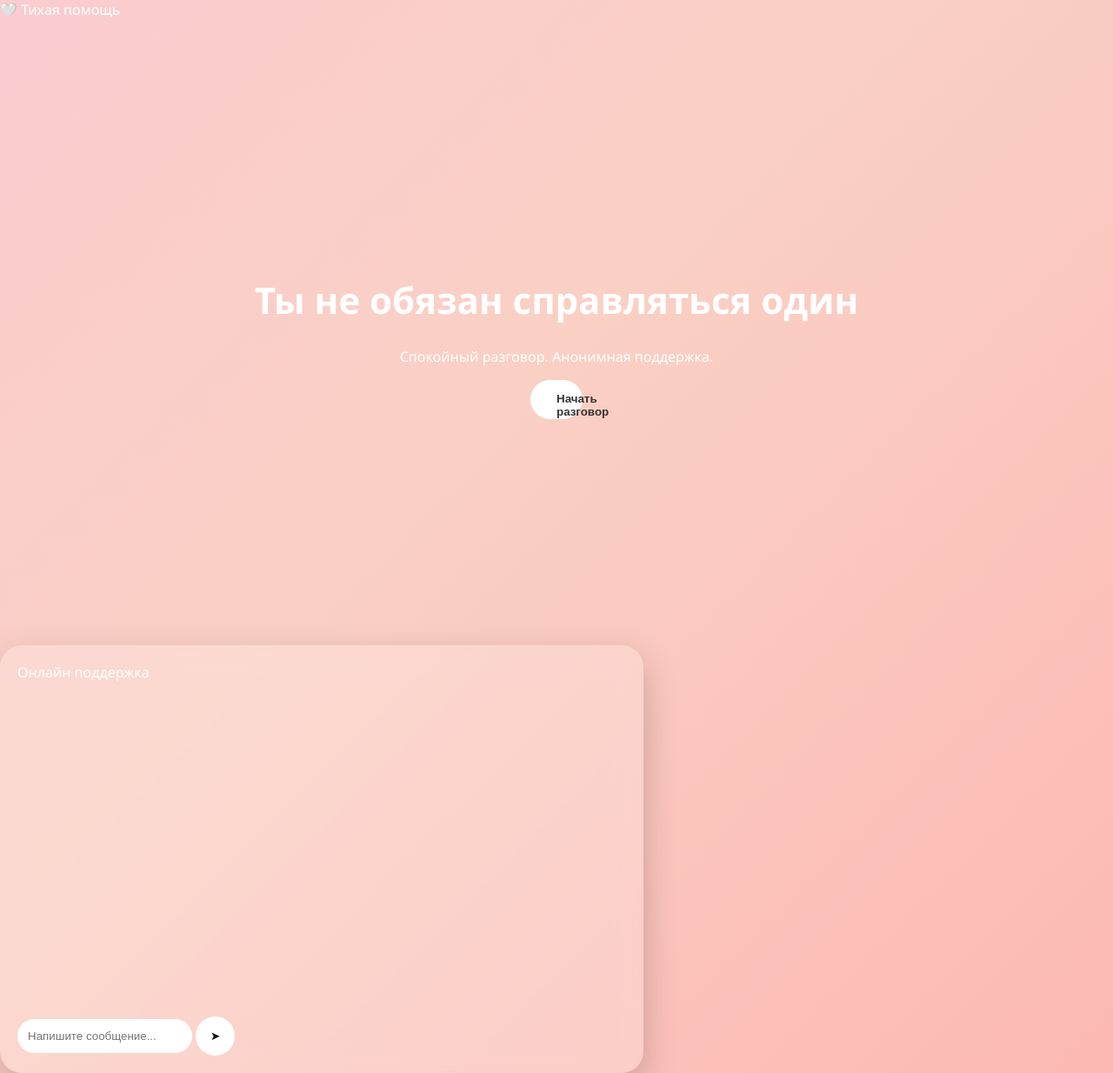
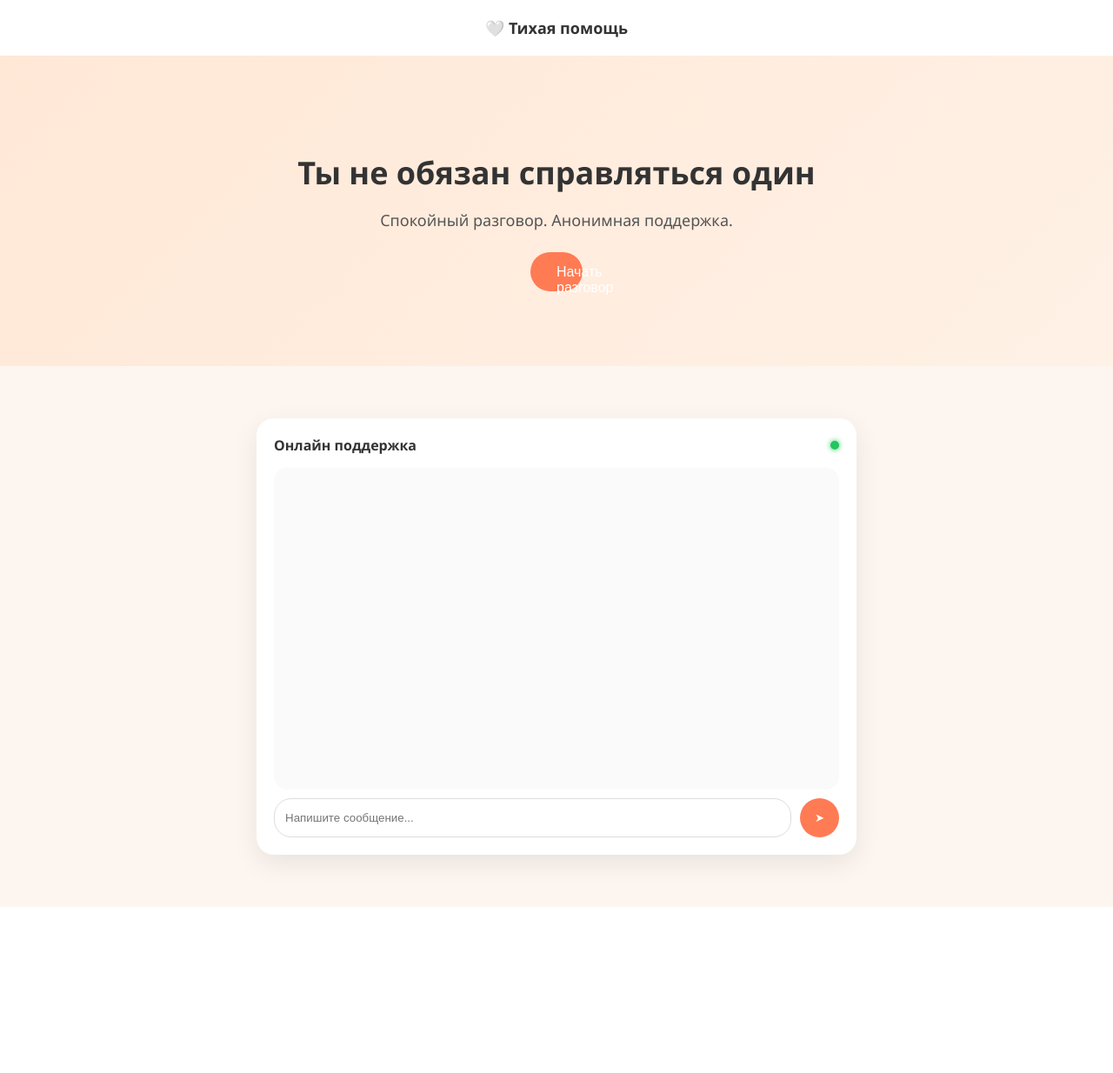
Before and after one commit to S1XEYES777/Quiet-Help, a Flask app: page / in a window 1280 px wide. Shown: the whole page at 87% size. After the commit the page ends 1043 px from the top, so only its background shows below. Run offline with Flask 3, Linux system fonts and the light colour scheme; some libraries are stand-ins or nearby versions.

Commit message:
Update style.css

```diff
--- a/static/style.css
+++ b/static/style.css
@@ -1,171 +1,131 @@
 body{
 margin:0;
 font-family:'Segoe UI',sans-serif;
-color:#fff;
-overflow-x:hidden;
-background:linear-gradient(-45deg,#ff9a9e,#fad0c4,#fbc2eb,#a6c1ee);
-background-size:400% 400%;
-animation:gradient 15s ease infinite;
-transition:0.4s;
+background:#fdf6f0;
+color:#333;
 }
 
-@keyframes gradient{
-0%{background-position:0% 50%;}
-50%{background-position:100% 50%;}
-100%{background-position:0% 50%;}
-}
-
-.dark{
-background:linear-gradient(-45deg,#1e1e1e,#2b2b2b,#3a3a3a,#111);
-}
-
-.topbar{
-display:flex;
-justify-content:space-between;
-align-items:center;
-padding:15px 25px;
-background:rgba(255,255,255,0.15);
-backdrop-filter:blur(10px);
-position:sticky;
-top:0;
-}
-
-.brand{
-display:flex;
-align-items:center;
-gap:10px;
+.header{
+padding:20px;
+background:#ffffff;
+box-shadow:0 2px 8px rgba(0,0,0,0.05);
+text-align:center;
+font-weight:600;
 font-size:18px;
-font-weight:600;
-}
-
-.pulse{
-animation:pulse 2s infinite;
-}
-
-@keyframes pulse{
-0%{transform:scale(1);}
-50%{transform:scale(1.2);}
-100%{transform:scale(1);}
-}
-
-.mode-btn{
-background:none;
-border:none;
-font-size:20px;
-cursor:pointer;
-color:white;
 }
 
 .hero{
-height:90vh;
-display:flex;
-flex-direction:column;
-justify-content:center;
-align-items:center;
+padding:80px 20px;
 text-align:center;
-padding:0 20px;
+background:linear-gradient(135deg,#ffe8d6,#fff1e6);
 }
 
 .hero h1{
-font-size:42px;
-margin-bottom:10px;
+font-size:36px;
+margin-bottom:15px;
+}
+
+.hero p{
+font-size:18px;
+margin-bottom:25px;
+color:#555;
 }
 
 .hero button{
 padding:14px 30px;
 border:none;
 border-radius:30px;
-background:#ffffff;
-color:#333;
-font-weight:600;
+background:#ff7b54;
+color:white;
+font-size:16px;
 cursor:pointer;
 transition:0.3s;
 }
 
 .hero button:hover{
-transform:scale(1.05);
+background:#ff5722;
 }
 
-.chat-section{
+.chat-wrapper{
+padding:60px 20px;
 display:flex;
 justify-content:center;
-padding:50px 20px;
 }
 
 .chat-card{
 width:100%;
-max-width:700px;
-background:rgba(255,255,255,0.2);
-backdrop-filter:blur(15px);
-border-radius:25px;
+max-width:650px;
+background:#ffffff;
+border-radius:20px;
+box-shadow:0 10px 30px rgba(0,0,0,0.08);
 padding:20px;
-box-shadow:0 15px 40px rgba(0,0,0,0.2);
 }
 
 .chat-header{
+font-weight:600;
+margin-bottom:15px;
 display:flex;
 justify-content:space-between;
 align-items:center;
-margin-bottom:15px;
 }
 
-.online-dot{
-width:12px;
-height:12px;
-background:#00ff99;
+.status-dot{
+width:10px;
+height:10px;
+background:#22c55e;
 border-radius:50%;
-box-shadow:0 0 10px #00ff99;
+box-shadow:0 0 6px #22c55e;
 }
 
 .chat{
 height:350px;
 overflow-y:auto;
 padding:10px;
+background:#fafafa;
+border-radius:15px;
 }
 
 .msg{
 margin:8px 0;
-padding:12px 15px;
+padding:10px 14px;
 border-radius:20px;
-max-width:75%;
-animation:fadeIn 0.3s ease;
+max-width:70%;
+animation:fadeIn 0.25s ease;
 }
 
 .user{
 margin-left:auto;
-background:#ffffff;
-color:#333;
+background:#ffe4d6;
 }
 
 .bot{
 margin-right:auto;
-background:#ffe4e6;
-color:#333;
+background:#e8f0fe;
 }
 
 @keyframes fadeIn{
-from{opacity:0;transform:translateY(10px);}
+from{opacity:0;transform:translateY(5px);}
 to{opacity:1;transform:translateY(0);}
 }
 
 .typing{
 display:none;
-text-align:center;
-font-size:14px;
-margin:5px 0;
+font-size:13px;
+color:#777;
+margin-top:5px;
 }
 
-.inputArea{
+.input-area{
 display:flex;
+margin-top:10px;
 gap:10px;
-margin-top:10px;
 }
 
 input{
 flex:1;
 padding:12px;
 border-radius:20px;
-border:none;
+border:1px solid #ddd;
 outline:none;
 }
 
@@ -174,6 +134,7 @@ border:none;
 border-radius:50%;
 width:45px;
 height:45px;
-background:white;
+background:#ff7b54;
+color:white;
 cursor:pointer;
 }
```
